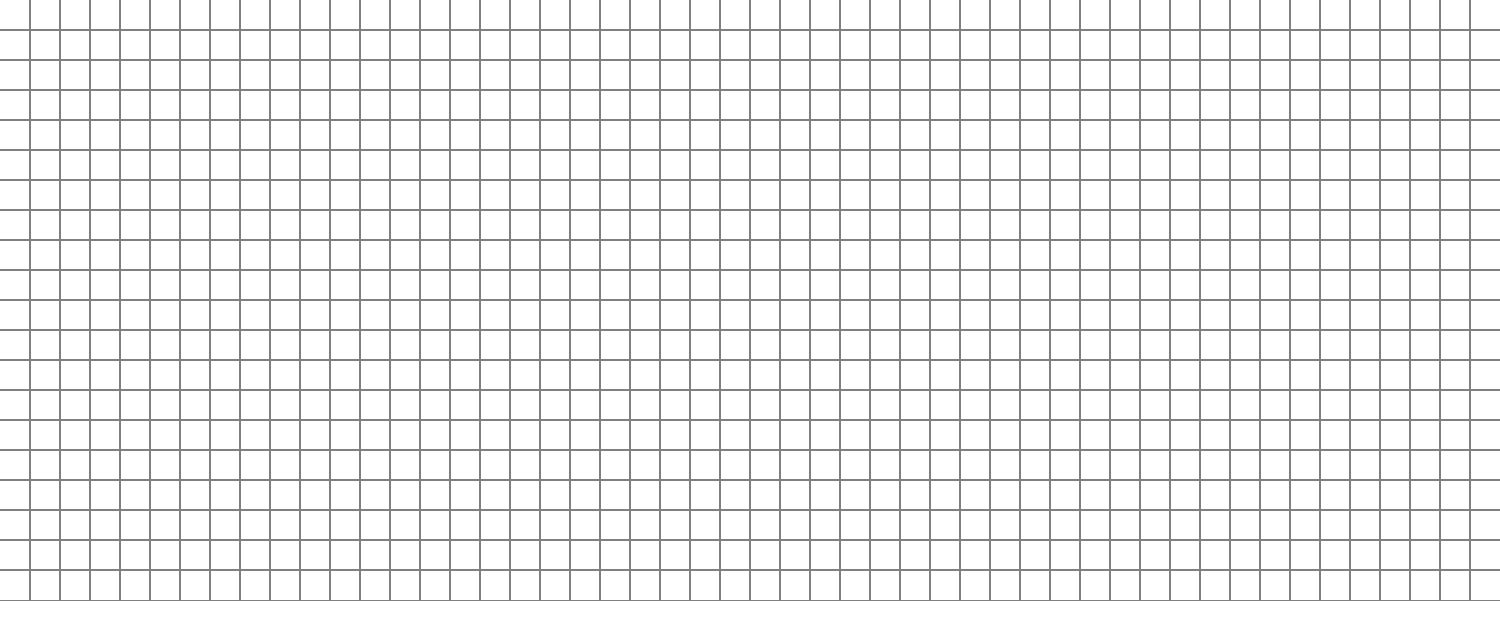
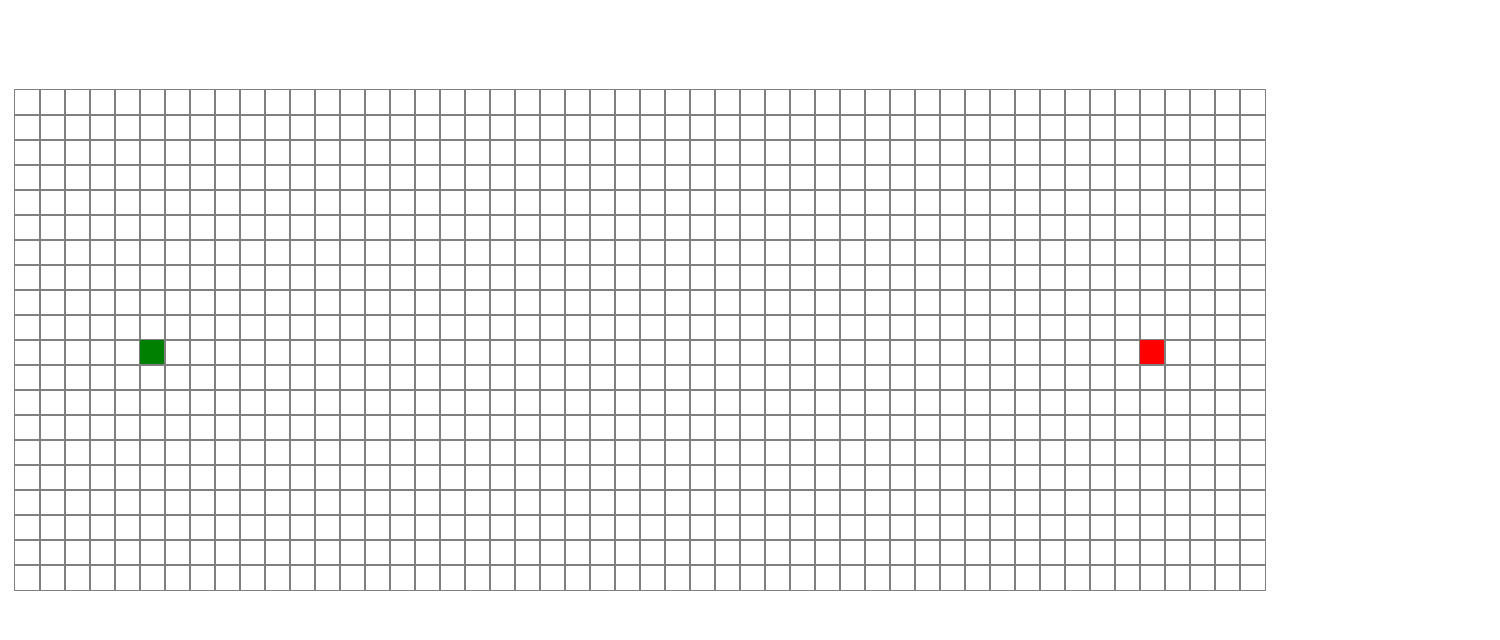
Before and after one commit to emicastro/pathfinder-visualizer, a React (Create React App) app: page / in a window 1280 px wide. Shown: the top 640 px of the page, 1500 px wide, since content can reach past the window. Built offline with nearby package versions, Linux system fonts and the light colour scheme.

Commit message:
Adding Starting and Finishing nodes

```diff
--- a/src/PathfindingVisualizer/Node/Node.css
+++ b/src/PathfindingVisualizer/Node/Node.css
@@ -1,5 +1,13 @@
 .node {
-    width: 30px;
-    height: 30px;
-    outline: 1px solid grey;
+  width: 25px;
+  height: 25px;
+  outline: 1px solid grey;
 }
+
+.node-finish {
+  background-color: red;
+}
+
+.node-start {
+  background-color: green;
+}
--- a/src/PathfindingVisualizer/Node/Node.jsx
+++ b/src/PathfindingVisualizer/Node/Node.jsx
@@ -1,14 +1,26 @@
-import React, { Component } from 'react';
+import React, { Component } from "react";
 
-import './Node.css';
+import "./Node.css";
 
 export default class Node extends Component {
-    constructor(props) {
-        super(props)
-        this.state = {}
-    }
+  constructor(props) {
+    super(props);
+    this.state = {};
+  }
 
-    render() {
-        return <div className="node"></div>;
-    }
+  render() {
+    const { isFinish, isStart } = this.props;
+    const extraClassName = isFinish
+      ? "node-finish"
+      : isStart
+      ? "node-start"
+      : "";
+
+    return <div className={`node ${extraClassName}`}></div>;
+  }
 }
+
+export const DEFAULT_NODE = {
+  row: 0,
+  col: 0
+};
--- a/src/PathfindingVisualizer/PathfindingVisualizer.css
+++ b/src/PathfindingVisualizer/PathfindingVisualizer.css
@@ -1,4 +1,10 @@
+.grid {
+    display: inline-block;
+    margin-top: 7%;
+}
+
+
 .grid div {
     display: grid;
-    grid-template-columns: repeat(50, 30px);
+    grid-template-columns: repeat(50, 25px);
 }
--- a/src/PathfindingVisualizer/PathfindingVisualizer.jsx
+++ b/src/PathfindingVisualizer/PathfindingVisualizer.jsx
@@ -1,13 +1,13 @@
-import React, { Component } from 'react';
-import Node from './Node/Node';
+import React, { Component } from "react";
+import Node from "./Node/Node";
 
-import './PathfindingVisualizer.css';
+import "./PathfindingVisualizer.css";
 
 export default class PathfindingVisualizer extends Component {
   constructor(props) {
     super(props);
     this.state = {
-            nodes: [],
+      nodes: []
     };
   }
 
@@ -15,13 +15,18 @@ export default class PathfindingVisualizer extends Component {
     const nodes = [];
     for (let row = 0; row < 20; row++) {
       const currentRow = [];
-            for (let col = 0; col < 50; col ++) {
-
-                currentRow.push([]);
+      for (let col = 0; col < 50; col++) {
+        const currentNode = {
+          col,
+          row,
+          isStart: row === 10 && col === 5,
+          isFinish: row === 10 && col === 45
+        };
+        currentRow.push(currentNode);
       }
       nodes.push(currentRow);
     }
-        this.setState({nodes})
+    this.setState({ nodes });
   }
 
   render() {
@@ -29,9 +34,22 @@ export default class PathfindingVisualizer extends Component {
     return (
       <div className="grid">
         {nodes.map((row, rowIdx) => {
-                    return <div>
-                        {row.map((node, nodeIdx) => <Node></Node>)}
+          return (
+            <div key={rowIdx}>
+              {row.map((node, nodeIdx) => {
+                const { isFinish, isStart } = node;
+                return (
+                  <Node
+                    key={nodeIdx}
+                    isStart={isStart}
+                    isFinish={isFinish}
+                    test={"foo"}
+                    test2={"kappa"}
+                  ></Node>
+                );
+              })}
             </div>
+          );
         })}
       </div>
     );
```
Lines whose indentation alone changed are shown as unchanged.
